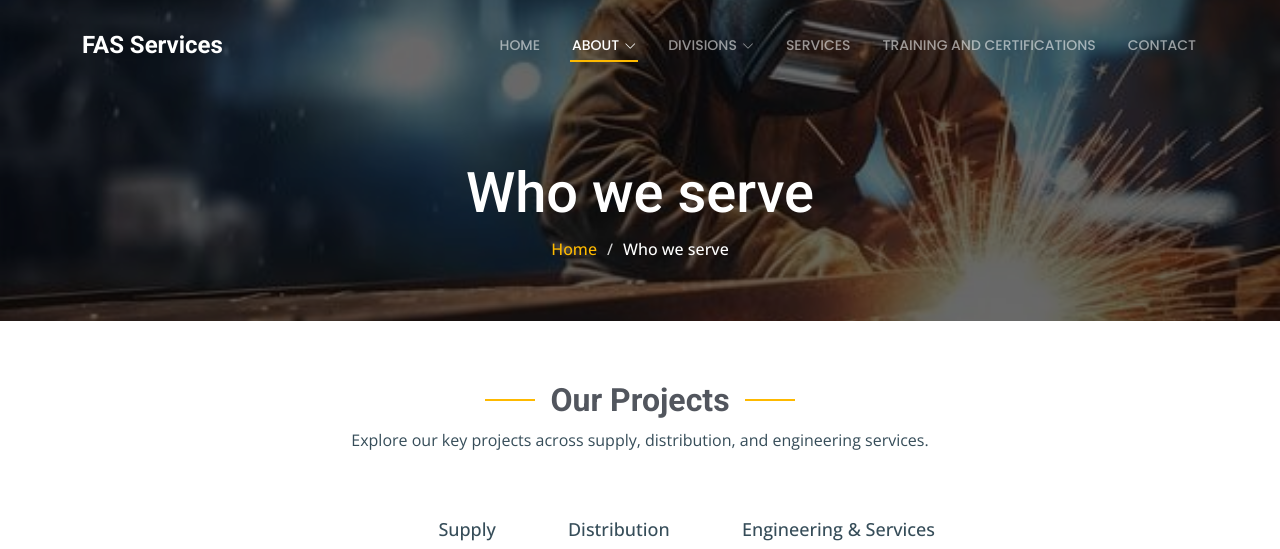
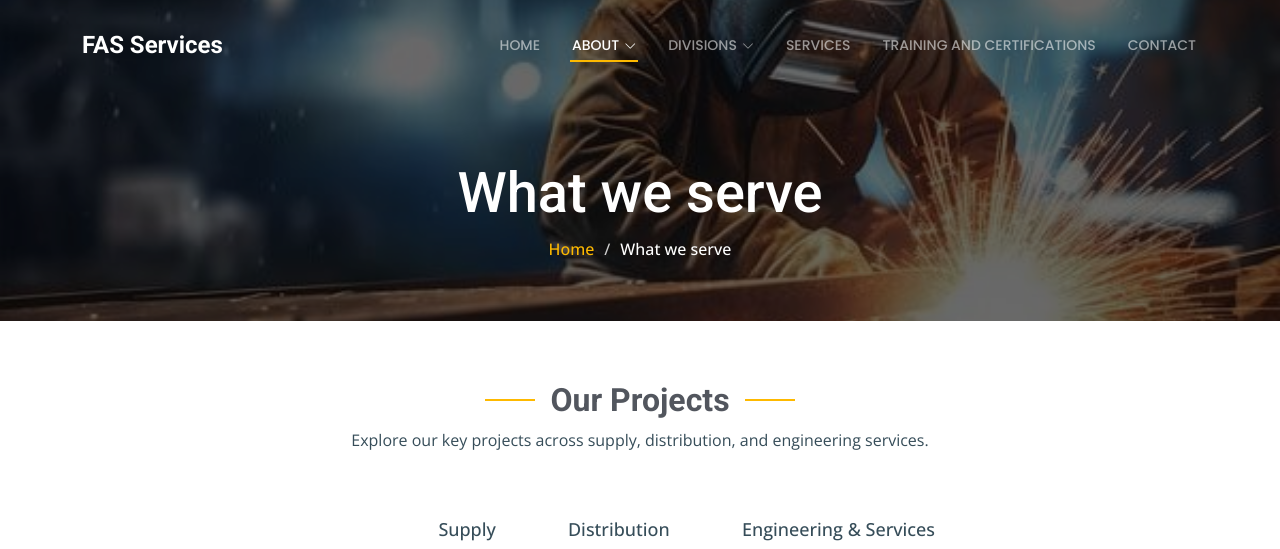
Before and after one commit to ajeetkumar-biradar/FASServices, a plain HTML site: page FASServices/what_we_serve.html in a window 1280 px wide. Shown: the top 549 px of the page. Drawn offline with nearby package versions, Linux system fonts and the light colour scheme.

Commit message:
Update what_we_serve.html

```diff
--- a/FASServices/what_we_serve.html
+++ b/FASServices/what_we_serve.html
@@ -91,11 +91,11 @@
     <!-- Page Title -->
     <div class="page-title dark-background" style="background-image: url(assets/img/title_page.jpg);">
       <div class="container position-relative">
-        <h1>Who we serve</h1>
+        <h1>What we serve</h1>
         <nav class="breadcrumbs">
           <ol>
             <li><a href="index.html">Home</a></li>
-            <li class="current">Who we serve</li>
+            <li class="current">What we serve</li>
           </ol>
         </nav>
       </div>
```
